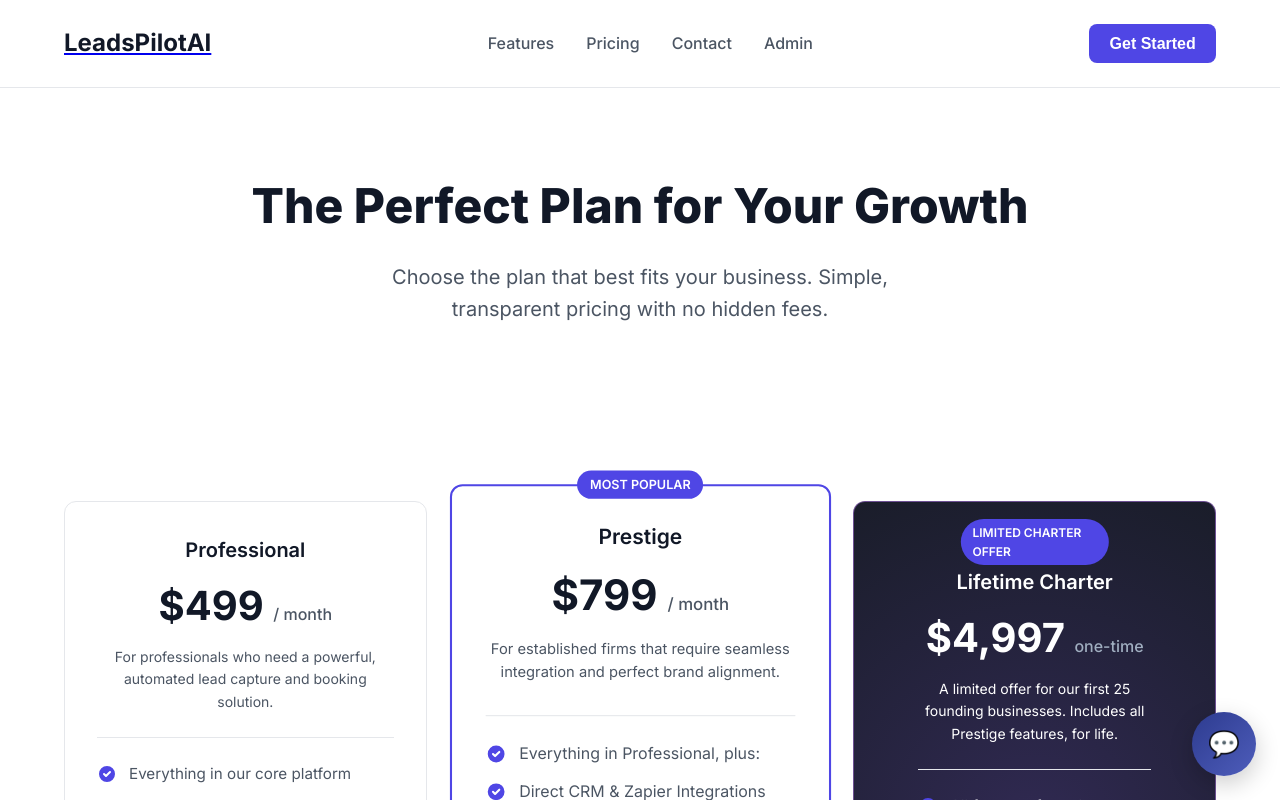
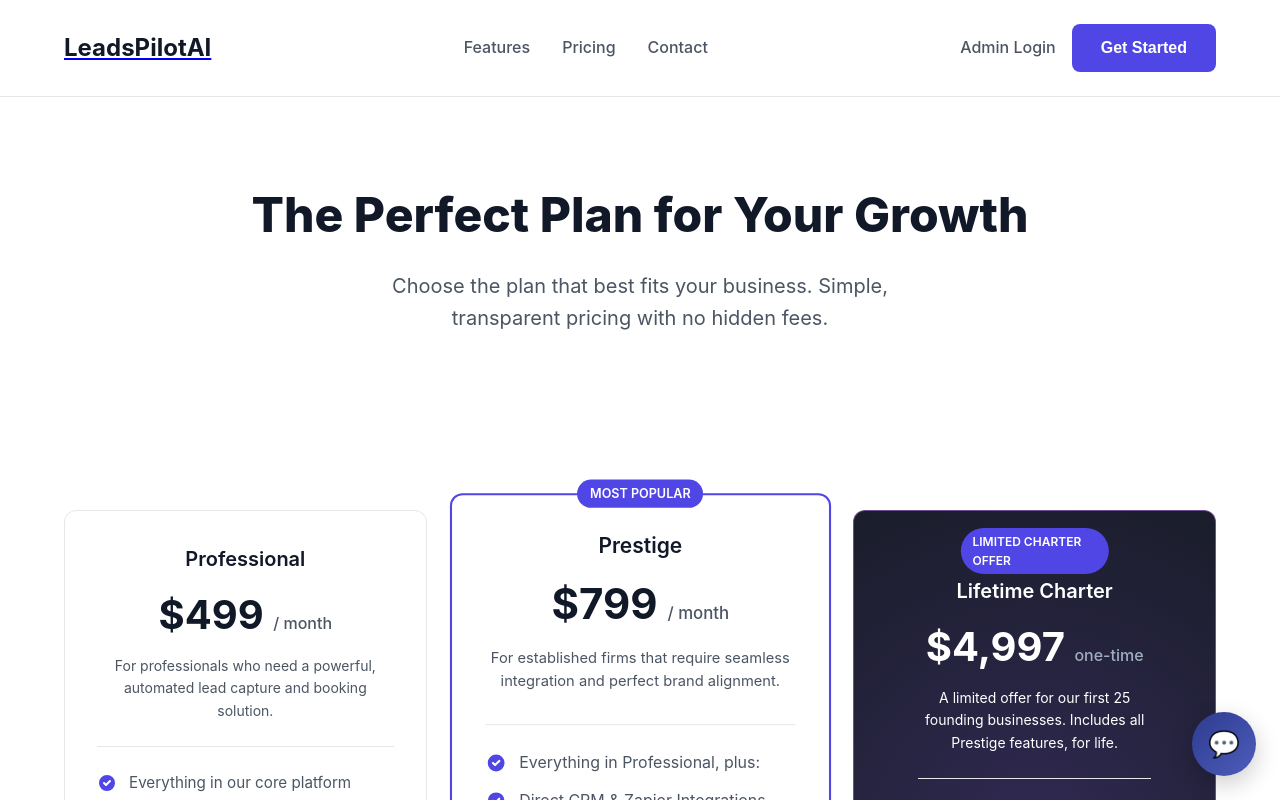
Before and after one commit to palmer95/LeadsPilotAi-Site, a Next.js app: page /pricing in a window 1280 px wide. Shown: the top 800 px of the page. Built offline with nearby package versions, Linux system fonts and the light colour scheme.

Commit message:
fix: mobile

```diff
--- a/src/app/globals.css
+++ b/src/app/globals.css
@@ -37,6 +37,52 @@ body {
   max-width: 1200px;
   margin: 0 auto;
   padding: 0 1.5rem;
+}
+
+/* --- HEADER & NAVIGATION --- */
+.header-cta-group {
+  display: flex;
+  align-items: center;
+  gap: 1rem;
+}
+.admin-link {
+  display: block;
+}
+
+/* Hamburger Menu Button */
+.hamburger-menu {
+  display: none; /* Hidden on desktop */
+  flex-direction: column;
+  justify-content: space-around;
+  width: 2rem;
+  height: 2rem;
+  background: transparent;
+  border: none;
+  cursor: pointer;
+  padding: 0;
+  z-index: 10;
+}
+.hamburger-menu .bar {
+  width: 2rem;
+  height: 0.25rem;
+  background: var(--dark-navy);
+  border-radius: 10px;
+  transition: all 0.3s linear;
+}
+
+/* Mobile Navigation Panel */
+.mobile-nav-panel {
+  display: none;
+  flex-direction: column;
+  gap: 1.5rem;
+  padding: 1.5rem;
+  background: var(--white);
+  border-top: 1px solid var(--border-color);
+  width: 100%;
+}
+.mobile-nav-panel .nav-link {
+  font-size: 1.25rem;
+  font-weight: 600;
 }
 
 /* 2. HEADER & FOOTER STYLING */
@@ -598,6 +644,17 @@ body {
   .contact-subheadline {
     font-size: 1.125rem;
   }
+  .main-nav,
+  .header-cta .btn,
+  .admin-link {
+    display: none; /* Hide desktop nav and buttons */
+  }
+  .hamburger-menu {
+    display: flex; /* Show hamburger on mobile */
+  }
+  .mobile-nav-panel.is-open {
+    display: flex; /* Show panel when active */
+  }
 }
 
 /* MOBILE STYLES for PRICING PAGE */
--- a/src/app/layout.tsx
+++ b/src/app/layout.tsx
@@ -1,11 +1,9 @@
 // app/layout.tsx
 import "./globals.css";
-import Link from "next/link";
 import { Inter } from "next/font/google";
 import Script from "next/script";
 import { AuthProvider } from "./context/AuthContext";
-
-const inter = Inter({ subsets: ["latin"] });
+import Header from "@/components/Header";
 
 export const metadata = {
   title: "LeadsPilotAI - Your AI Sales Assistant",
@@ -29,60 +27,8 @@ export default function RootLayout({
         <link rel="stylesheet" href="/chatbot.css" />
       </head>
       <AuthProvider>
-        <body className={inter.className}>
-          <header className="site-header">
-            <div className="container">
-              <div className="header-content">
-                <Link href="/" passHref>
-                  <div className="logo">LeadsPilotAI</div>
-                </Link>
-                <nav className="main-nav">
-                  <Link href="/#features" className="nav-link">
-                    Features
-                  </Link>
-                  <Link href="/pricing" className="nav-link">
-                    Pricing
-                  </Link>
-                  <Link href="/contact" className="nav-link">
-                    Contact
-                  </Link>
-                  <Link href="/admin" className="nav-link">
-                    Admin
-                  </Link>
-                </nav>
-                <div className="header-cta">
-                  <Link href="/contact" passHref>
-                    <button className="btn btn-primary">Get Started</button>
-                  </Link>
-                </div>
-              </div>
-            </div>
-          </header>
-
-          <main>{children}</main>
-
-          {/* Chatbot mount point */}
-          <div id="chatbot-root" />
-
-          <footer className="site-footer">
-            <div className="container">
-              <div className="footer-content">
-                <p>
-                  &copy; {new Date().getFullYear()} LeadsPilotAI. All rights
-                  reserved.
-                </p>
-                <div className="footer-links">
-                  <Link href="/privacy" className="footer-link">
-                    Privacy Policy
-                  </Link>
-                  <Link href="/terms" className="footer-link">
-                    Terms of Service
-                  </Link>
-                </div>
-              </div>
-            </div>
-          </footer>
-        </body>
+        <Header /> {/* <-- Use the new Header component */}
+        <main>{children}</main>
       </AuthProvider>
     </html>
   );
--- a/src/components/Header.tsx
+++ b/src/components/Header.tsx
@@ -1,66 +1,66 @@
-// components/Header.tsx
-"use client";
+// app/components/Header.tsx
+"use client"; // This must be a client component to use state and events
+
+import { useState, useEffect } from "react";
 import Link from "next/link";
-import Image from "next/image";
-import { useState, useEffect } from "react";
-import { useRouter } from "next/navigation";
+import { usePathname } from "next/navigation";
 
 export default function Header() {
   const [isMenuOpen, setIsMenuOpen] = useState(false);
-  const [loggedIn, setLoggedIn] = useState(false);
-  const router = useRouter();
+  const pathname = usePathname();
 
-  const toggleMenu = () => setIsMenuOpen(!isMenuOpen);
-
+  // Close the mobile menu whenever the page changes
   useEffect(() => {
-    // Check if user is logged in
-    (async () => {
-      const token = localStorage.getItem("authToken");
-      if (!token) {
-        setLoggedIn(false);
-        return;
-      }
-      try {
-        const res = await fetch(
-          "https://leadspilotai.onrender.com/api/admin/verify-token",
-          {
-            headers: { Authorization: `Bearer ${token}` },
-          }
-        );
-        const data = await res.json();
-        setLoggedIn(res.ok && data.logged_in);
-      } catch (error) {
-        console.error("Error: ", error);
-        setLoggedIn(false);
-      }
-    })();
-  }, []);
-
-  const handleLogout = async () => {
-    await fetch("https://leadspilotai.onrender.com/api/admin/logout", {
-      method: "POST",
-      credentials: "include",
-    });
-    setLoggedIn(false);
-    router.push("/admin/login");
-  };
+    setIsMenuOpen(false);
+  }, [pathname]);
 
   return (
-    <header className="header">
-      <div className="header-left">
-        <Link href="/" className="logo">
-          <Image
-            src="/logo.png"
-            alt="LeadsPilotAI Logo"
-            width={360}
-            height={120}
-            className="logo-img"
-            priority
-          />
+    <header className="site-header">
+      <div className="container">
+        <div className="header-content">
+          <Link href="/" passHref>
+            <div className="logo">LeadsPilotAI</div>
           </Link>
-        <nav className="nav">
-          <Link href="/product" className="nav-link">
-            Product
+
+          {/* Desktop Navigation */}
+          <nav className="main-nav">
+            <Link href="/#features" className="nav-link">
+              Features
+            </Link>
+            <Link href="/pricing" className="nav-link">
+              Pricing
+            </Link>
+            <Link href="/contact" className="nav-link">
+              Contact
+            </Link>
+          </nav>
+
+          <div className="header-cta-group">
+            <Link href="/admin" className="nav-link admin-link">
+              Admin Login
+            </Link>
+            <Link href="/contact" passHref>
+              <button className="btn btn-primary">Get Started</button>
+            </Link>
+
+            {/* Hamburger Menu Button */}
+            <button
+              className="hamburger-menu"
+              onClick={() => setIsMenuOpen(!isMenuOpen)}
+            >
+              {/* This creates the three lines of the icon */}
+              <div className="bar"></div>
+              <div className="bar"></div>
+              <div className="bar"></div>
+            </button>
+          </div>
+        </div>
+      </div>
+
+      {/* Mobile Navigation Panel */}
+      <div className={`mobile-nav-panel ${isMenuOpen ? "is-open" : ""}`}>
+        <Link href="/#features" className="nav-link">
+          Features
         </Link>
         <Link href="/pricing" className="nav-link">
           Pricing
@@ -69,42 +69,9 @@ export default function Header() {
           Contact
         </Link>
         <Link href="/admin" className="nav-link">
-            Admin
+          Admin Login
         </Link>
-          {loggedIn ? (
-            <button onClick={handleLogout} className="nav-link">
-              Sign Out
-            </button>
-          ) : (
-            <Link href="/admin/login" className="nav-link">
-              <button>Sign In</button>
-            </Link>
-          )}
-        </nav>
       </div>
-      <button className="hamburger" onClick={toggleMenu}>
-        ☰
-      </button>
-      <nav className={`nav-mobile ${isMenuOpen ? "active" : ""}`}>
-        <Link href="/product" className="nav-link" onClick={toggleMenu}>
-          Product
-        </Link>
-        <Link href="/pricing" className="nav-link" onClick={toggleMenu}>
-          Pricing
-        </Link>
-        <Link href="/contact" className="nav-link" onClick={toggleMenu}>
-          Contact
-        </Link>
-        {loggedIn ? (
-          <button onClick={handleLogout} className="nav-link">
-            Sign Out
-          </button>
-        ) : (
-          <Link href="/admin/login" className="nav-link">
-            Sign In
-          </Link>
-        )}
-      </nav>
     </header>
   );
 }
```
Lines whose indentation alone changed are shown as unchanged.
